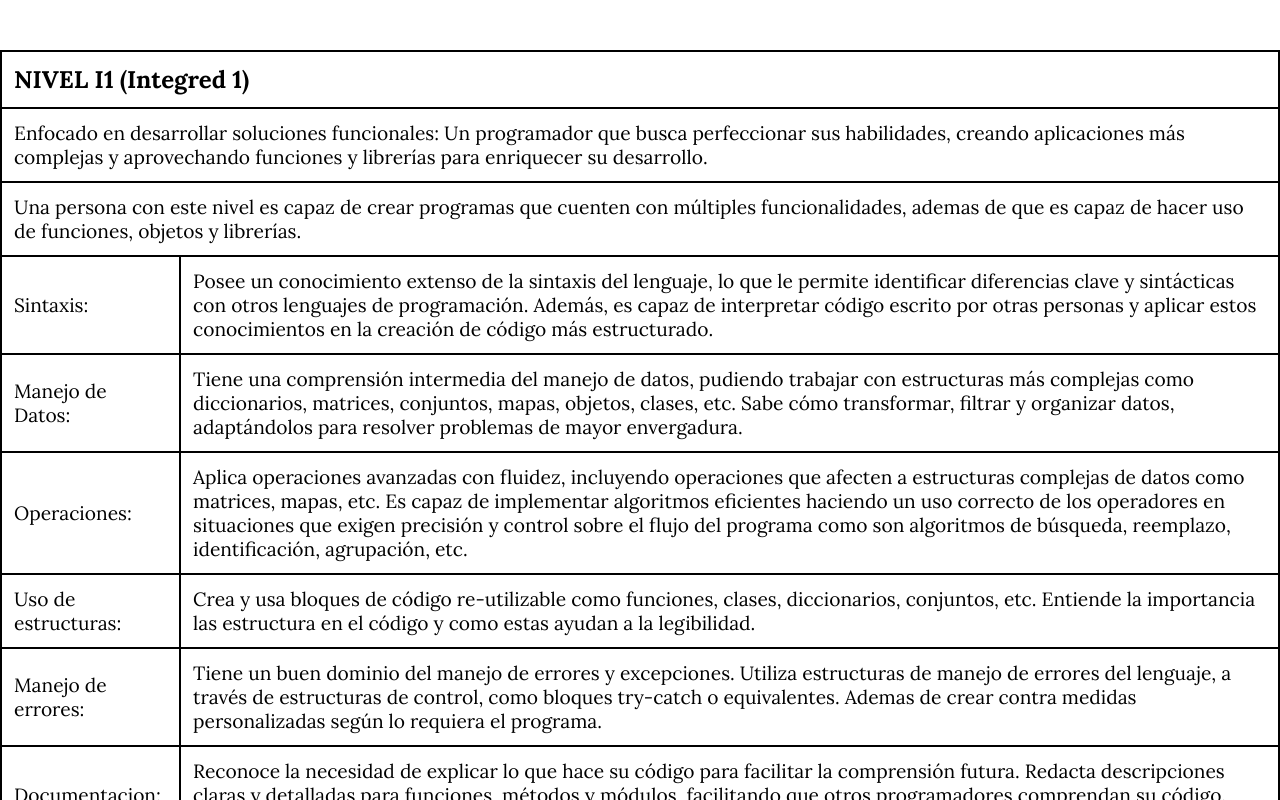
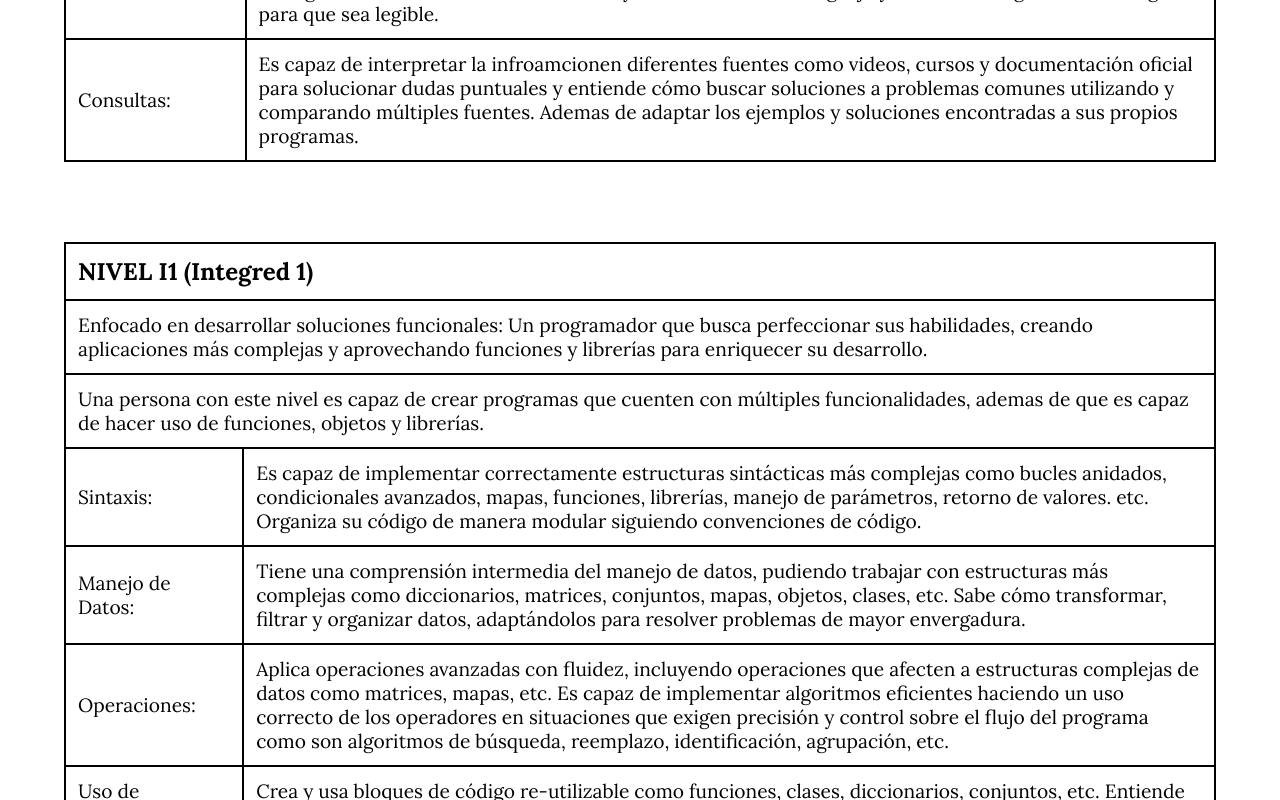
Before and after one commit to OliverOngear/SIELP, a plain HTML site: page contentEs/genTab.html in a window 1280 px wide. Shown: the part 2000-2800 px from the top of the page. Drawn offline with Linux system fonts and the light colour scheme.

Commit message:
actualizacion de tabla general

```diff
--- a/contentEs/genTab.html
+++ b/contentEs/genTab.html
@@ -49,6 +49,7 @@
 
     <section class="tablacont">
 
+        <div class="medium">
         <table class="tabla">
             <tr>
                 <th class="tablatitle" colspan="2">NIVEL S1 (Short 1)</th>
@@ -88,9 +89,11 @@
                 <td class="tablatxt" >Conoce y utiliza recursos básicos, como documentación oficial, tutoriales, asesor o IA, para resolver problemas sencillos. Sabe cómo buscar ejemplos o fragmentos de código que le ayuden a comprender aspectos específicos del lenguaje, aunque depende de guías paso a paso para completar sus tareas.</td>
             </tr>
         </table>
+        </div>
 
         <div class="separador"></div>
 
+        <div class="medium">
         <table class="tabla">
             <tr>
                 <th class="tablatitle" colspan="2">NIVEL S2 (Short 2)</th>
@@ -130,9 +133,11 @@
                 <td class="tablatxt" >Es capaz de interpretar la infroamcionen diferentes fuentes como videos, cursos y documentación oficial para solucionar dudas puntuales y entiende cómo buscar soluciones a problemas comunes utilizando y comparando múltiples fuentes. Ademas de adaptar los ejemplos y soluciones encontradas a sus propios programas.</td>
             </tr>
         </table>
+        </div>
 
         <div class="separador"></div>
 
+        <div class="medium">
         <table class="tabla">
             <tr>
                 <th class="tablatitle" colspan="2">NIVEL I1 (Integred 1)</th>
@@ -145,7 +150,7 @@
             </tr>
             <tr>
                 <td class="tablatxt" >Sintaxis:</td>
-                <td class="tablatxt" >Posee un conocimiento extenso de la sintaxis del lenguaje, lo que le permite identificar diferencias clave y sintácticas con otros lenguajes de programación. Además, es capaz de interpretar código escrito por otras personas y aplicar estos conocimientos en la creación de código más estructurado.</td>
+                <td class="tablatxt" >Es capaz de implementar correctamente estructuras sintácticas más complejas como bucles anidados, condicionales avanzados, mapas, funciones, librerías, manejo de parámetros, retorno de valores. etc. Organiza su código de manera modular siguiendo convenciones de código.</td>
             </tr>
             <tr>
                 <td class="tablatxt" >Manejo de Datos:</td>
@@ -172,9 +177,11 @@
                 <td class="tablatxt" >Entiende especificaciones más complejas del lenguaje, librerías o documentación técnica. Sabe diferenciar entre fuentes confiables y sabe adaptar la información consultada a su contexto específico. Sabe explicar cómo estructurar programas con múltiples funcionalidades, hacer uso de funciones y objetos, y trabajar con librerías. No solo responde a consultas sobre la resolución de problemas, sino que también es capaz de ofrecer alternativas y sugerencias.</td>
             </tr>
         </table>
+        </div>
 
         <div class="separador"></div>
 
+        <div class="medium">
         <table class="tabla">
             <tr>
                 <th class="tablatitle" colspan="2">NIVEL I2 (Integred 2)</th>
@@ -214,9 +221,11 @@
                 <td class="tablatxt" >Usa la documentación oficial y la consulta de referencias técnicas,. Puede integrar soluciones provenientes de diversas fuentes y adaptarlas a proyectos complejos. Utiliza foros especializados y es capaz de aportar respuestas en ellos. Es capaz de enseñar sobre el diseño programas enfocándose en fomentar la autonomía en los demás, proporcionando herramientas para que los programadores novatos o intermedios puedan seguir creciendo por su cuenta.</td>
             </tr>
         </table>
+        </div>
 
         <div class="separador"></div>
 
+        <div class="medium">
         <table class="tabla">
             <tr>
                 <th class="tablatitle" colspan="2">NIVEL E1 (Extended 1)</th>
@@ -256,9 +265,11 @@
                 <td class="tablatxt" >Es capaz de interpretar información técnica compleja y traducirla en soluciones prácticas para múltiples escenarios. Sabe cómo navegar en la documentación del lenguaje o librerías con gran detalle y consulta fuentes de información avanzadas. Una persona con este nivel tiene es capaz de ejercer el papel de mentor. No solo responde consultas sobre cómo implementar programas complejos, sino que es capaz de enseñar sobre la importancia de la modularidad, el buen uso de la memoria y la eficiencia en la ejecución.  Además, enseña a otros a pensar de manera crítica sobre la optimización y la calidad del código, promoviendo prácticas avanzadas que mejoran los proyectos.</td>
             </tr>
         </table>
+        </div>
 
         <div class="separador"></div>
 
+        <div class="medium">
         <table class="tabla">
             <tr>
                 <th class="tablatitle" colspan="2">NIVEL E2 (Extended 2)</th>
@@ -298,6 +309,7 @@
                 <td class="tablatxt" >No solo consulta, sino que contribuye a la creación de documentación y referencias técnicas, ya sea en la documentación oficial del lenguaje o en comunidades de desarrollo. Sabe aprovechar los últimos avances y publicaciones para mantenerse al día y mejorar sus proyectos de manera innovadora. Puede explicar conceptos complejos de manera accesible, adaptando su enseñanza según el nivel de conocimiento del interlocutor. Proporciona recursos detallados orientando a otros hacia un aprendizaje auto-dirigido, a menudo contribuyendo a la creación de documentación y recursos educativos.</td>
             </tr>
         </table>
+        </div>
 
         <div class="separador"></div>
 
--- a/styleEs/styleGTable.css
+++ b/styleEs/styleGTable.css
@@ -127,6 +127,13 @@ body {
     width: 100;
   }
 
+  .medium {
+    display: flex;
+    box-sizing: border-box;
+    width: 100%;
+    padding: 0 4rem;
+  }
+
   .tabla {
     border-collapse: collapse;
   }
@@ -152,8 +159,6 @@ body {
     height: 10vh;
   }
 
-
-
   footer {
     background-color: #0e1c2c;
     color: white;
```
Also changed, not shown: resumen.txt.
